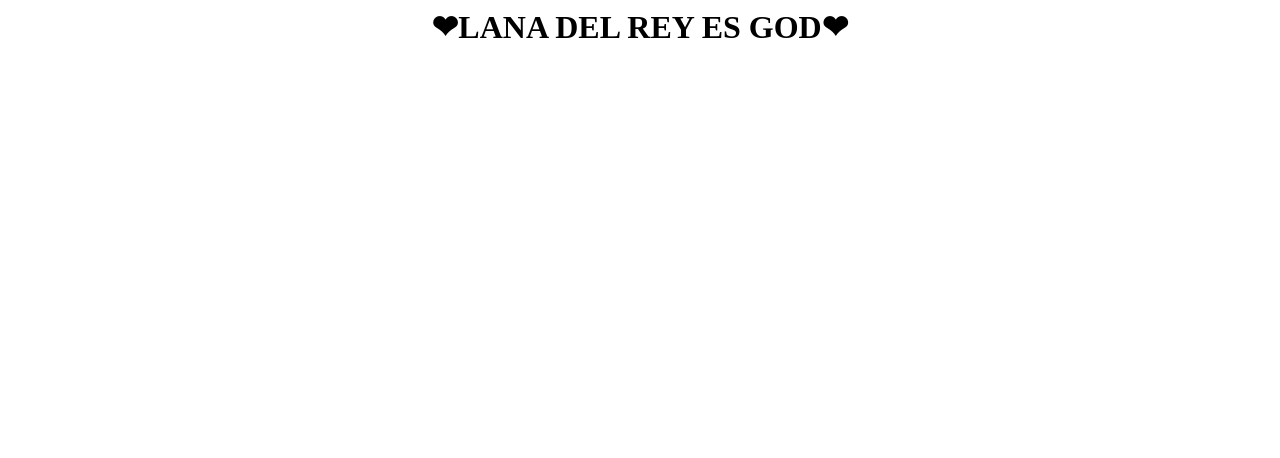
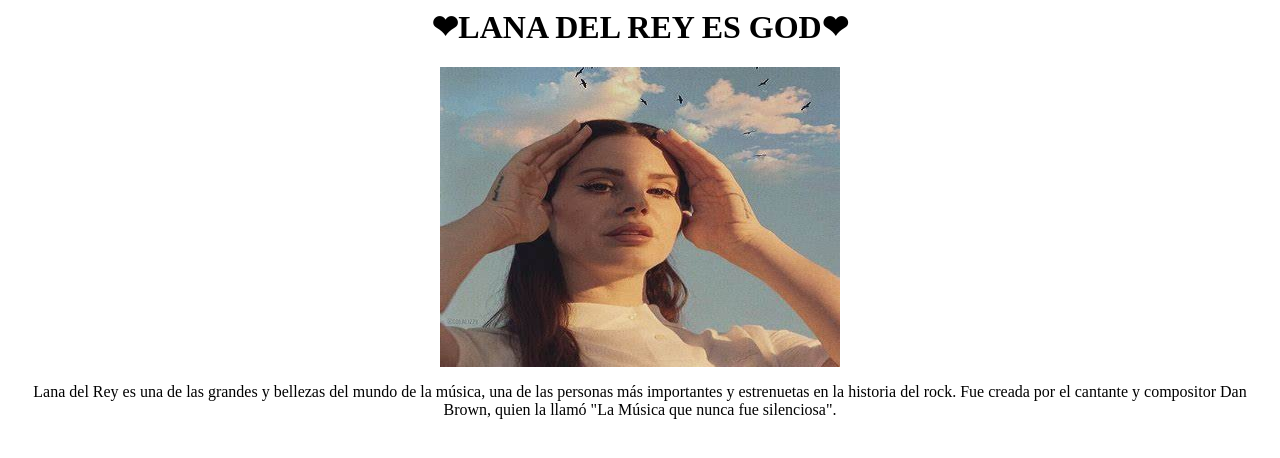
Before and after one commit to Noemy-Estela/como-gif, a plain HTML site: page index.html in a window 1280 px wide. Drawn offline with Linux system fonts and the light colour scheme.

Commit message:
actualizacion

```diff
--- a/index.html
+++ b/index.html
@@ -9,6 +9,15 @@
         <h1>❤LANA DEL REY ES GOD❤</h1>
     </center>
 
+    <center>
+    <img src="lana.jpg" alt="Lana del Rey" width="400px" height="300px">
+
+    <p>Lana del Rey es una de las grandes y bellezas del mundo de la música,
+       una de las personas más importantes y estrenuetas en la historia del rock.
+       Fue creada por el cantante y compositor Dan Brown, quien la llamó "La Música
+       que nunca fue silenciosa".
+    </center>
+
 
 </body>
 </html>
```
Also changed, not shown: lana.jpg (added).
